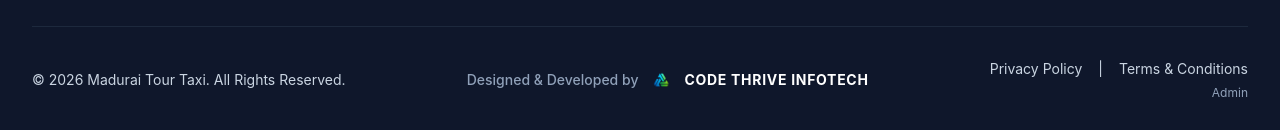
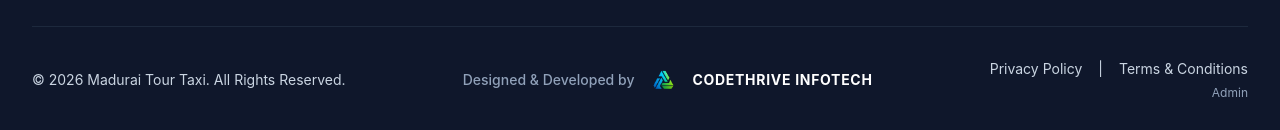
Before and after one commit to JIDENDRAN/madurai-travels-frontend, a React (Vite) app: page /terms-conditions in a window 1280 px wide. Shown: the part 1939-2069 px from the top of the page. Built offline with nearby package versions, Linux system fonts and the light colour scheme; no server answers.

Commit message:
Update CodeThrive text to CODETHRIVE INFOTECH and enlarge logo in footer

```diff
--- a/src/components/Footer.jsx
+++ b/src/components/Footer.jsx
@@ -96,8 +96,8 @@ const Footer = () => {
 
           <div className="flex items-center gap-2 text-slate-400 text-sm font-medium">
             <span>Designed & Developed by</span>
-            <img src={codeThriveLogo} alt="CodeThrive InfoTech Logo" className="h-5 w-auto object-contain" />
-            <span className="font-bold text-white tracking-wider">CODE THRIVE INFOTECH</span>
+            <img src={codeThriveLogo} alt="CodeThrive InfoTech Logo" className="h-7 w-auto object-contain" />
+            <span className="font-bold text-white tracking-wider">CODETHRIVE INFOTECH</span>
           </div>
 
           <div className="flex space-x-4 text-sm text-slate-300">
--- a/src/components/desktop/Footer.jsx
+++ b/src/components/desktop/Footer.jsx
@@ -106,8 +106,8 @@ const Footer = () => {
           {/* Designed & Developed by */}
           <div className="flex items-center gap-2 text-slate-400 text-sm font-medium">
             <span>Designed & Developed by</span>
-            <img src={codeThriveLogo} alt="CodeThrive InfoTech Logo" className="h-5 w-auto object-contain" />
-            <span className="font-bold text-white tracking-wider">CODE THRIVE INFOTECH</span>
+            <img src={codeThriveLogo} alt="CodeThrive InfoTech Logo" className="h-7 w-auto object-contain" />
+            <span className="font-bold text-white tracking-wider">CODETHRIVE INFOTECH</span>
           </div>
 
           {/* Right Side */}
--- a/src/components/mobile/MobileFooter.jsx
+++ b/src/components/mobile/MobileFooter.jsx
@@ -51,8 +51,8 @@ export default function MobileFooter() {
           <p>© 2026 Madurai Tour Taxi. All Rights Reserved.</p>
           <div className="flex items-center justify-center gap-1.5 text-slate-400 font-medium text-xs">
             <span>Designed & Developed by</span>
-            <img src={codeThriveLogo} alt="CodeThrive InfoTech Logo" className="h-4 w-auto object-contain" />
-            <span className="font-bold text-white tracking-wider">CODE THRIVE INFOTECH</span>
+            <img src={codeThriveLogo} alt="CodeThrive InfoTech Logo" className="h-6 w-auto object-contain" />
+            <span className="font-bold text-white tracking-wider">CODETHRIVE INFOTECH</span>
           </div>
           <div className="flex justify-center items-center gap-3 pt-1">
             <Link to="/privacy-policy" className="hover:text-white transition-colors">{t('Privacy Policy')}</Link>
--- a/src/components/tablet/TabletFooter.jsx
+++ b/src/components/tablet/TabletFooter.jsx
@@ -56,8 +56,8 @@ export default function TabletFooter() {
             <p>© 2026 Madurai Tour Taxi. All Rights Reserved.</p>
             <div className="flex items-center gap-2 text-slate-400 font-medium">
               <span>Designed & Developed by</span>
-              <img src={codeThriveLogo} alt="CodeThrive InfoTech Logo" className="h-4.5 w-auto object-contain" />
-              <span className="font-bold text-white tracking-wider">CODE THRIVE INFOTECH</span>
+              <img src={codeThriveLogo} alt="CodeThrive InfoTech Logo" className="h-6.5 w-auto object-contain" />
+              <span className="font-bold text-white tracking-wider">CODETHRIVE INFOTECH</span>
             </div>
             <div className="flex space-x-3">
               <Link to="/privacy-policy" className="hover:text-white transition-colors">{t('Privacy Policy')}</Link>
```
